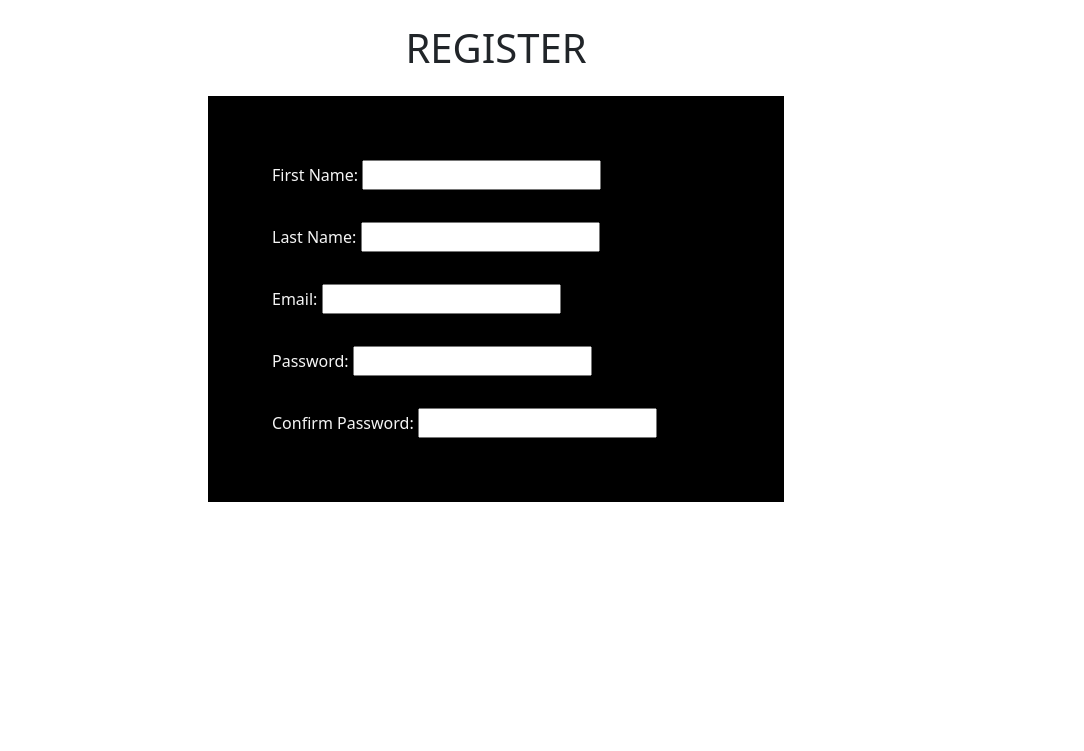
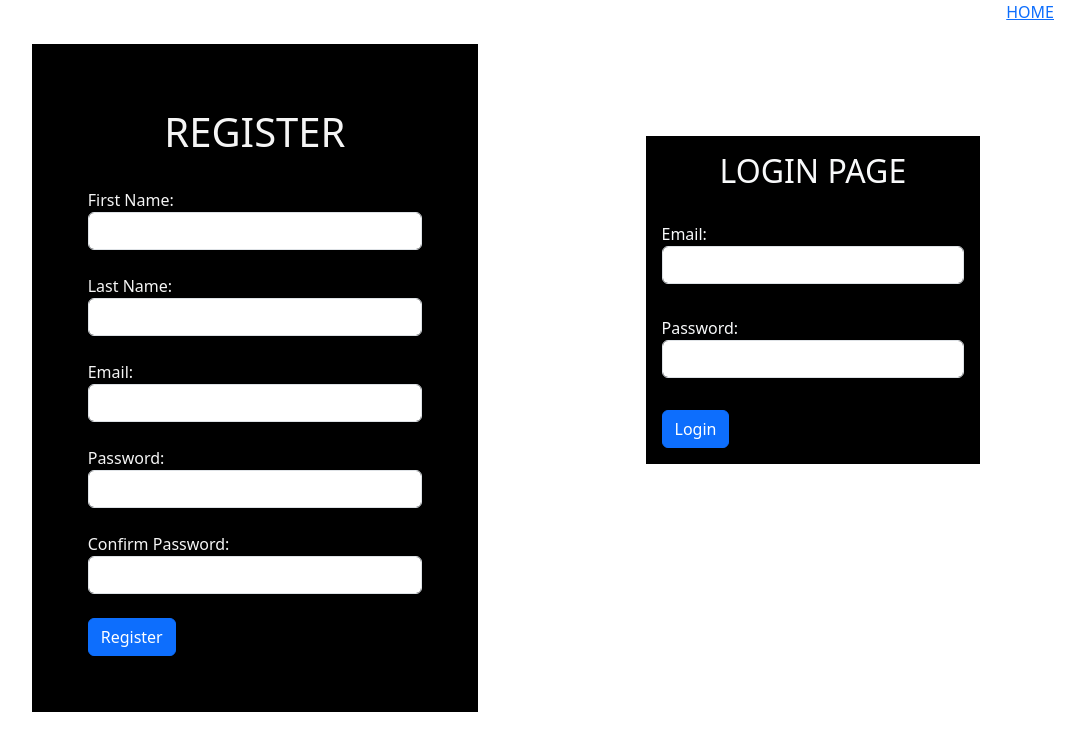
Before and after one commit to Kungawo12/soccer_pickup_Project, a Flask app: template pickup_project/templates/register.html in a window 1280 px wide. Shown: the top 751 px of the page, without its empty margins (144-1228 px from the left). Run offline with Flask 3, Linux system fonts and the light colour scheme; the template is opened without the code that fills it, so the values that code supplies are empty.

Commit message:
made required changes and merge login and registration into one page

```diff
--- a/pickup_project/config/mysqlconnection.py
+++ b/pickup_project/config/mysqlconnection.py
@@ -1,5 +1,5 @@
 # a cursor is the object we use to interact with the database
-# import pymysql.cursors
+import pymysql.cursors
 # import os
 # from dotenv import load_dotenv
 
@@ -11,9 +11,9 @@ class MySQLConnection:
     def __init__(self, db):
         # change the user and password as needed
         connection = pymysql.connect(host = 'localhost',
-                                    user = os.environ.get('DB_USER'),
+                                    user = 'root',
                                     # os.environ.get('user'),
-                                    password = os.environ.get('DB_PASSWORD'),
+                                    password = 'rootroot',
                                     # os.environ.get('password')
                                     db = db,
                                     charset = 'utf8mb4',
--- a/pickup_project/static/css/style.css
+++ b/pickup_project/static/css/style.css
@@ -9,9 +9,15 @@
 
 }
 #register {
+    width: 40%;
     height: 100%;
     background-color: black;
     color: whitesmoke;
     margin: 20px;
     padding: 40px;
 }
+#login {
+    width: 30%;
+    height: 40%;
+    margin-top: 10%;
+}
--- a/pickup_project/templates/home.html
+++ b/pickup_project/templates/home.html
@@ -6,8 +6,7 @@
         <div class="navbar text-">
             <a href ='/'>Home</a>
             <div class="nav_login">
-                <a href="/login" class="m-2">Login</a>
-                <a href="/register">Register</a>
+                <a href="/login_register" class="m-2">Login & Register</a>
             </div>
         </div>
     </div>
--- /dev/null
+++ b/pickup_project/templates/login.html
@@ -0,0 +1,6 @@
+{%extends 'layout.html'%}
+{%block body%}
+<div class="container col-6">
+
+</div>
+{%endblock%}
--- a/pickup_project/templates/register.html
+++ b/pickup_project/templates/register.html
@@ -1,30 +1,54 @@
 {%extends 'layout.html'%}
 {%block body%}
-<div class="container col-6">
+<div class="container">
+    <div class="text-end">
+        <a href="/">HOME</a>
+    </div>
+    <div class="main_page d-flex justify-content-around">
+        <div class="register-form " id="register" >
             <h1 class="text-center m-4">REGISTER</h1>
-    <form action="/register" method="post">
-        <div class="register-form" id="register" >
-        <div class="form-group m-3 p-2">
+            <form action="/user/register" method="post">
+                <div class="form-group m-2 p-2">
                     <label for="first_name">First Name:</label>
-            <input type="text" name="first_name" id="first_name">
+                    <input type="text" class="form-control" name="first_name" id="first_name">
                 </div>
-        <div class="form-group m-3 p-2">
+                <div class="form-group m-2 p-2">
                     <label for="last_name">Last Name:</label>
-            <input type="text" name="last_name" id="last_name">
+                    <input type="text" class="form-control" name="last_name" id="last_name">
                 </div>
-        <div class="form-group m-3 p-2">
+                <div class="form-group m-2 p-2">
                     <label for="email">Email:</label>
-            <input type="text" name="email" id="email">
+                    <input type="text" class="form-control" name="email" id="email">
                 </div>
-        <div class="form-group m-3 p-2">
+                <div class="form-group m-2 p-2">
                     <label for="password">Password:</label>
-            <input type="password" name="password" id="password">
+                    <input type="password" class="form-control" name="password" id="password">
                 </div>
-        <div class="form-grou m-3 p-2">
+                <div class="form-grou m-2 p-2">
                     <label for="confirm_password">Confirm Password:</label>
-            <input type="confirm_password" name="confirm_password" id="confirm_password">
+                    <input type="password"class="form-control" name="confirm_password" id="confirm_password">
                 </div>
+                <div class="form-group m-2 p-2">
+                    <button type="submit" class="btn btn-primary">Register</button>
                 </div>
             </form>
         </div>
+        <div class="row-right bg-black text-light" id="login">
+            <h2 class="text-center m-3">LOGIN PAGE</h2>
+            <form action="/user/login" method="post">
+                <div class="form-group p-3">
+                    <label for="email">Email:</label>
+                    <input type="text" class="form-control" name="email" id="email">
+                </div>
+                <div class="form-group p-3">
+                    <label for="password">Password:</label>
+                    <input type="password" class="form-control" name="password" id="password">
+                </div>
+                <div class="form-group p-3">
+                    <button type="submit" class="btn btn-primary">Login</button>
+                </div>
+            </form>
+        </div>
+    </div>
+</div>
 {%endblock%}
```
Also changed, not shown: pickup_project/controllers/users.py (+10 -12 lines), pickup_project/models/user.py (+8 -0 lines). Lines whose indentation alone changed are shown as unchanged.
